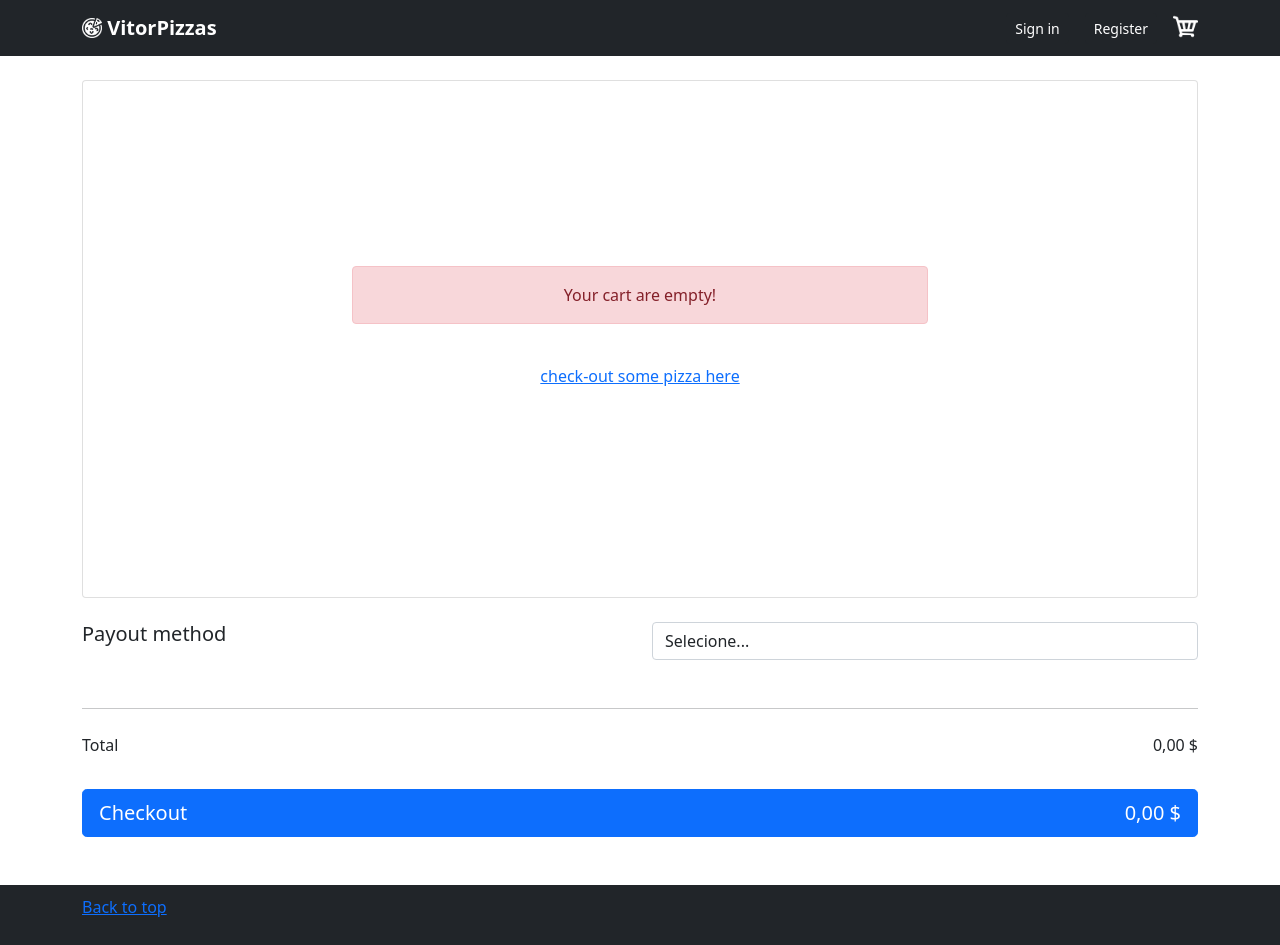
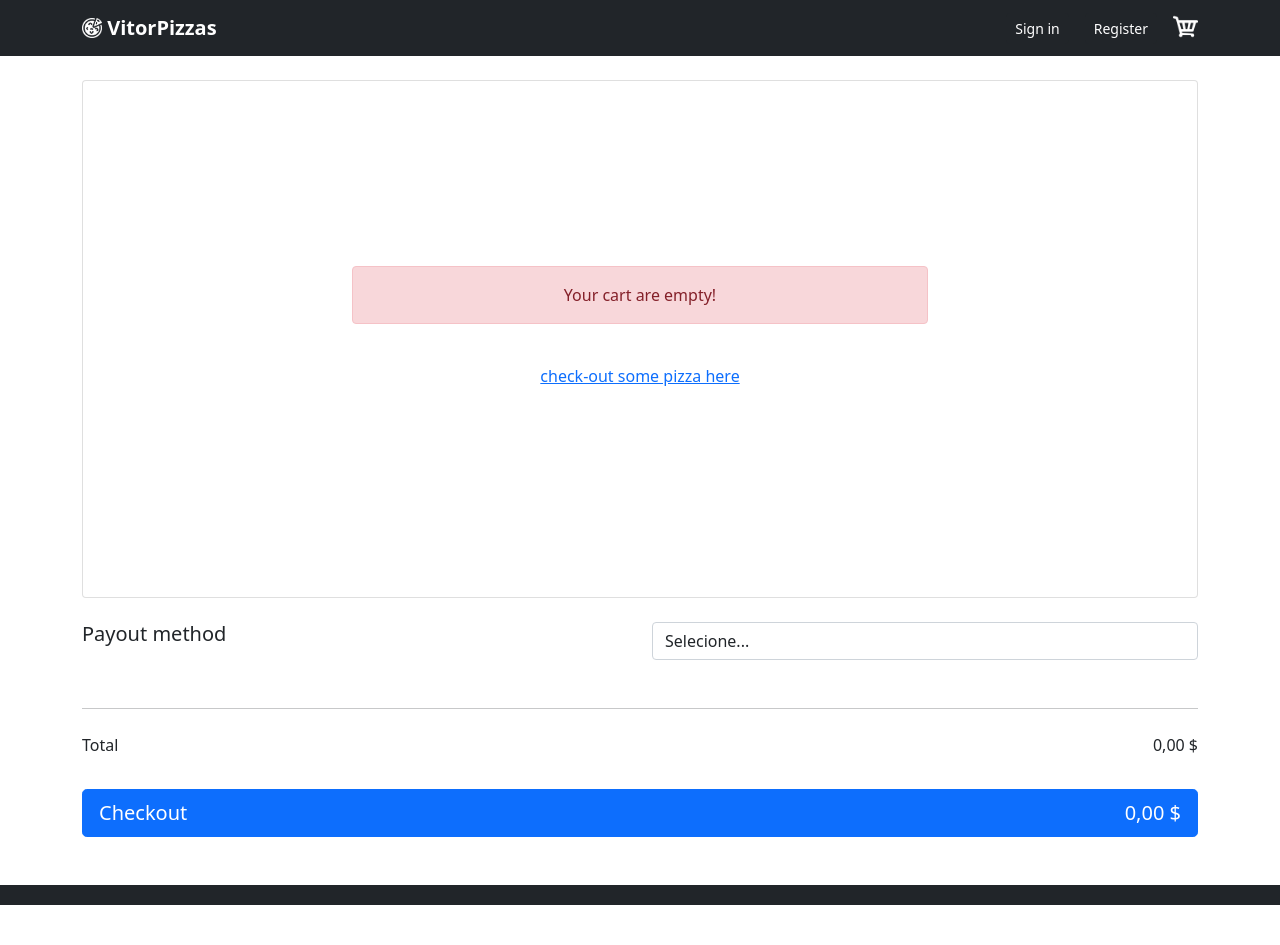
Before and after one commit to lumier189/pizzeria-react, a React (Create React App) app: page /cart in a window 1280 px wide. After the commit the page ends 905 px from the top, so only its background shows below. Built offline with nearby package versions, Linux system fonts and the light colour scheme.

Commit message:
fix: language

```diff
--- a/src/components/template.jsx
+++ b/src/components/template.jsx
@@ -94,9 +94,7 @@ export default function Template({ children, hasBanner }) {
         padding: "10px"
       }}>
         <div className="container">
-          <p className="float-right">
-            <a href="/teste">Back to top</a>
-          </p>
+
         </div>
       </footer>
     </div >
--- a/src/pages/cart/components/items.jsx
+++ b/src/pages/cart/components/items.jsx
@@ -57,7 +57,7 @@ export default function Items({ pizza, onChange, onDelete, handleAlert }) {
             </td>
             <td className="align-middle" style={{ maxWidth: "160px", width: "160px" }}>
               <div className="d-flex justify-content-center">
-                <button className="btn btn-outline-secondary" style={{zIndex:999}} onClick={(e) => changeQuantidade(pizza.quantity - 1)}> - </button>
+                <button className="btn btn-outline-secondary" onClick={(e) => changeQuantidade(pizza.quantity - 1)}> - </button>
                 <input type="number" className="text-center border-0" disabled style={{ width:50,minWidth:50 }} value={pizza.quantity} />
                 <button className="btn btn-outline-secondary"  onClick={(e) => changeQuantidade(pizza.quantity + 1)}> + </button>
               </div>
```
